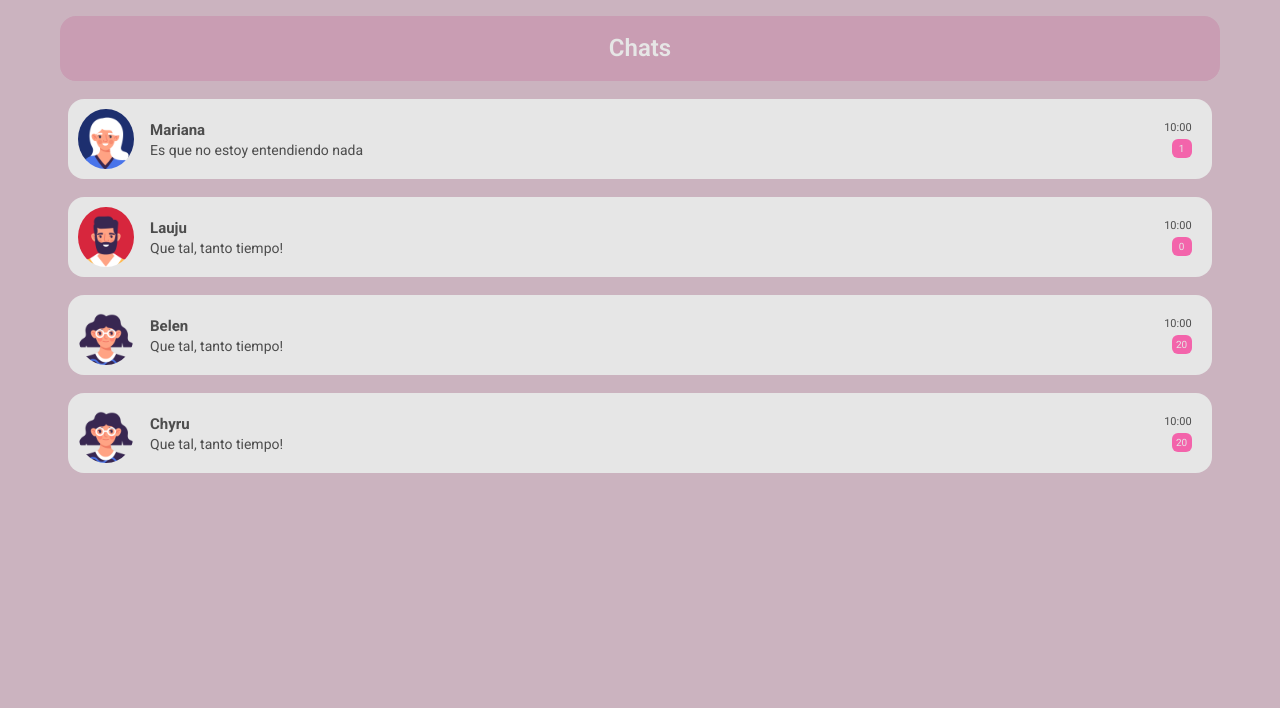
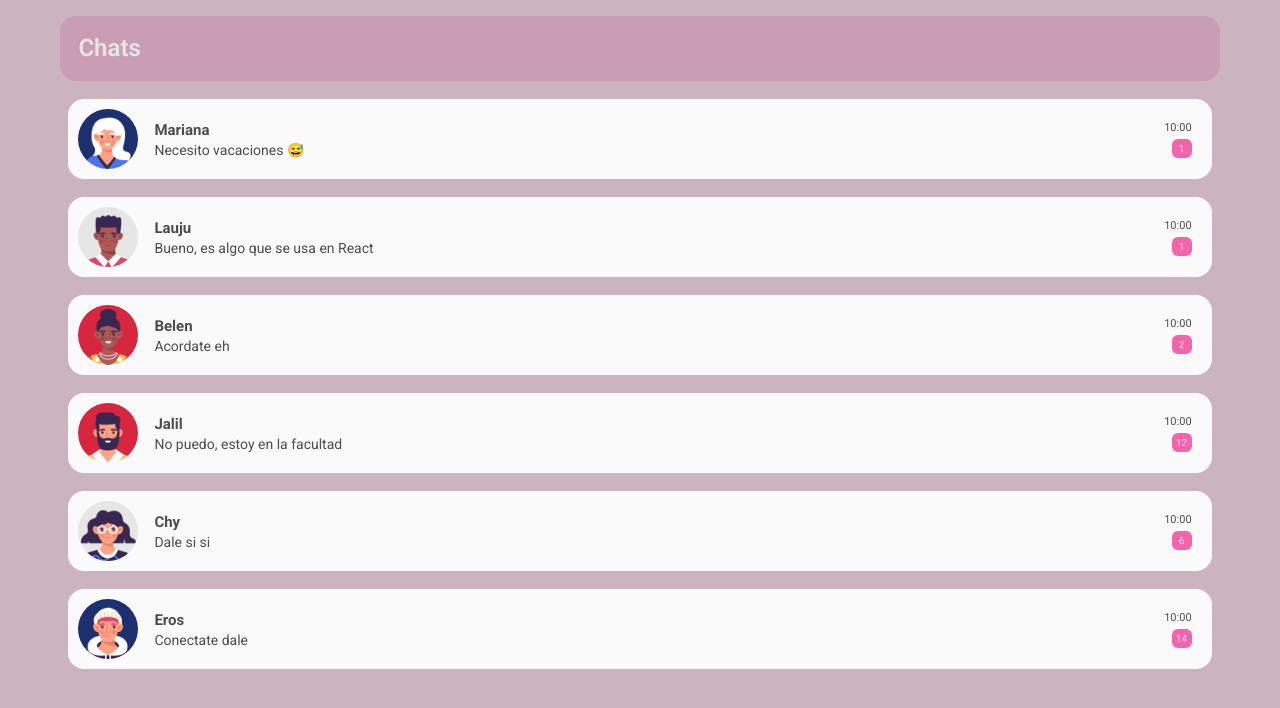
Before and after one commit to marianahokama/hokama_final, a React (Vite) app: page / in a window 1280 px wide. Shown: the top 708 px of the page. Built offline with nearby package versions, Linux system fonts and the light colour scheme.

Commit message:
actualizacion

```diff
--- a/src/Component/ContactItem/ContactItem.css
+++ b/src/Component/ContactItem/ContactItem.css
@@ -19,13 +19,17 @@
 .card-icon {
     display: flex;
     border-radius: 50%;
-    width: 60px;
+    min-width: 60px;
     height: 60px;
     background-color: black;
     overflow: hidden;
     justify-content: center;
 
+
 }
+
+
+
 
 .contenedor-card-icons {
     flex-direction: column;
@@ -55,7 +59,7 @@
     align-items: center;
     gap: 16px;
     min-height: 40px;
-    background-color: #e6e6e6;
+    background-color: #fafafa;
 
     width: 90%;
     border-radius: 16px;
--- a/src/Component/ContactList/ContactList.css
+++ b/src/Component/ContactList/ContactList.css
@@ -18,7 +18,7 @@
     width: 90%;
     border-radius: 16px;
     display: flex;
-    justify-content: space-around
+
 }
 
 .chat-header h2 {
--- /dev/null
+++ b/src/Screens/ContactDetailScreen/ContactDetailScreen.css
@@ -0,0 +1,99 @@
+@import url('https://fonts.googleapis.com/css2?family=Roboto:ital,wght@0,100..900;1,100..900&display=swap');
+
+.contact-img {
+    display: flex;
+    border-radius: 50%;
+    width: 60px;
+    height: 60px;
+    overflow: hidden;
+    justify-content: center;
+    align-items: center;
+}
+
+.contact-detail {
+    display: flex;
+    flex-direction: column;
+    align-items: center;
+
+    margin-top: 20px;
+    width: 90%;
+ background-color: #dabbc7;
+    padding: 10px;
+    border-radius: 16px;
+    border: 1px solid #c99db3;
+}
+
+.contact-name-profile {
+    font-size: 22px;
+    font-weight: bold;
+    color: #4d4d4d;
+    text-align: center;
+    font-family: 'Roboto', sans-serif;
+
+}
+
+.contact-last-time {
+    font-size: 16px;
+    color: #4d4d4d;
+    text-align: center;
+    margin-top: 0px;
+    font-family: 'Roboto', sans-serif;
+
+}
+
+.contact-detail-screen {
+    display: flex;
+    flex-direction: column;
+    align-items: center;
+    background-color: #dabbc7;
+    font-family: 'Roboto', sans-serif;
+    padding: 0px;
+    width: 100%;
+    height: 100vh;
+
+}
+
+
+
+
+.contact-status-screen {
+    display: flex;
+    flex-direction: column;
+    align-items: center;
+
+    margin-top: 20px;
+    width: 90%;
+ background-color: #dabbc7;
+    padding: 10px;
+    border-radius: 16px;
+    border: 1px solid #c99db3;
+}
+
+.contact-about {
+    font-size: 16px;
+    color: #4d4d4d;
+    text-align: center;
+    margin-top: 10px;
+    font-family: 'Roboto', sans-serif;
+}
+
+.botones {
+    display: flex;
+    flex-direction: row;
+    justify-content: center;
+    gap: 10px;
+    margin-top: 20px;
+}
+
+.contact-button {
+    background-color: #ec407a;
+        border: 1px solid #c99db3;
+    color: #4d4d4d;
+    padding: 0.5rem 1rem;
+    border-radius: 20px;
+    text-decoration: none;
+    font-size: 14px;
+    transition: background-color 0.3s ease;
+    cursor: pointer;
+    text-align: center;
+}
--- a/src/Screens/ContactDetailScreen/ContactDetailScreen.jsx
+++ b/src/Screens/ContactDetailScreen/ContactDetailScreen.jsx
@@ -2,10 +2,15 @@ import React, { useContext, useEffect } from 'react'
 import { useParams } from 'react-router'
 import { ContactDetailContext } from '../../Context/ContactDetailContext'
 import LoaderSpinner from '../../Component/LoaderSpinner/LoaderSpinner'
+import './ContactDetailScreen.css'
+
+
 
 export default function ContactDetailScreen() {
-    const {contact_id} = useParams()
-    const {loadContact, contact_detail, isLoadingContactDetail} = useContext(ContactDetailContext)
+    const { contact_id } = useParams()
+    const { loadContact, contact_detail, isLoadingContactDetail } = useContext(ContactDetailContext)
+
+
     useEffect(
         () => {
             loadContact(contact_id)
@@ -13,12 +18,35 @@ export default function ContactDetailScreen() {
         [contact_id]
     )
 
-    if(isLoadingContactDetail){
-        return <LoaderSpinner/>
+    if (isLoadingContactDetail) {
+        return <LoaderSpinner />
     }
     return (
-        <div>
-            <h1>{contact_detail.name}</h1>
+
+
+        <div className="contact-detail-screen">
+
+            <div className="contact-detail">
+
+                <img src={contact_detail.img} className="contact-img" />
+                <h1 className="contact-name">{contact_detail.name} </h1 >
+                <p className="contact-last-time">Ultima conexion: {contact_detail.last_time_connected} hs</p>
+
+            </div>
+
+
+            <div className="contact-status-screen">
+                <h1 className="contact-about">About: <br />{contact_detail.about} </h1 >
+
+            </div>
+
+            <div className="botones">
+
+<div className="contact-button">Llamar</div>
+<div className="contact-button">Video</div>
+<div className="contact-button">Buscar</div>
+            </div>
+
         </div>
     )
 }
--- a/src/Screens/HomeScreen/HomeScreen.css
+++ b/src/Screens/HomeScreen/HomeScreen.css
@@ -69,9 +69,16 @@
   border-radius: 50%;
   width: 60px;
   height: 60px;
-    background-color: black;
+
   overflow: hidden;
   justify-content: center;
+  align-items: center;
+}
+
+.contact-img img {
+  width: auto;
+  height: 100%;
+  object-fit: cover;
 }
 
 .contact-info {
--- a/src/Screens/HomeScreen/HomeScreen.jsx
+++ b/src/Screens/HomeScreen/HomeScreen.jsx
@@ -42,8 +42,8 @@ export default function HomeScreen() {
 
 
         <div className="contact-img">
-          <Link to={`/contacts/${contact_id}/detail`} className="contact-link">
-            <img src={'/img/img-profile-1.png'} alt={contact.name} />
+          <Link to={`/contacts/${contact_id}/detail`} className="contact-link contact-img" >
+            <img src={`/img/img-profile-${contact_id}.png`} alt={contact.name} />
 
           </Link>
         </div>
--- a/src/data/contact-mook.js
+++ b/src/data/contact-mook.js
@@ -6,9 +6,10 @@ const mook_data = {
             name: 'Mariana',
             last_time_connected: '14:19',
             img: '/img/img-profile-1.png',
+            about: '🖤 Me quiero morir 🖤',
             last_message: {
                 id: 1,
-                text: 'Es que no estoy entendiendo nada'
+                text: 'Necesito vacaciones 😅'
             },
             unread_messages: 1,
             messages: [
@@ -49,60 +50,215 @@ const mook_data = {
             id: 2,
             name: 'Lauju',
             last_time_connected: '15:19',
-            img: "/img/img-profile-4.png",
+            img: "/img/img-profile-2.png",
+                        about: '🎮🐕‍🦺',
             last_message: {
                 id: 1,
-                text: 'Que tal, tanto tiempo!'
+                text: 'Bueno, es algo que se usa en React'
             },
-            unread_messages: 0,
+            unread_messages: 1,
             messages: [
                 {
-                    emisor: 'USUARIO',
-                    hora: '23:11',
-                    id: 2,
+                    emisor: 'Lauju',
+                    hora: '23:09',
+                    id: 1,
                     texto: 'Si, hoy aprendi estados',
                     status: 'visto'
                 },
+
+                {
+                    emisor: 'YO',
+                    hora: '23:10',
+                    id: 2,
+                    texto: 'Despues explicame como es eso de los estados',
+                    status: 'visto'
+                },
+
+
+                {
+                    emisor: 'YO',
+                    hora: '23:11',
+                    id: 3,
+                    texto: 'No se que es eso',
+                    status: 'visto'
+                },
+
+
+
+                {
+                    emisor: 'Lauju',
+                    hora: '23:15',
+                    id: 4,
+                    texto: 'Bueno, es algo que se usa en React',
+                    status: 'visto'
+                },
+
             ]
         },
         {
             id: 3,
             name: 'Belen',
             last_time_connected: '17:19',
-            img: "/img/img-profile-5.png",
+            img: "/img/img-profile-3.png",
+            about: '🖤🖤🖤',
             last_message: {
                 id: 1,
-                text: 'Que tal, tanto tiempo!'
+                text: 'Acordate eh'
             },
-            unread_messages: 20,
+            unread_messages: 2,
             messages: [
                 {
                     emisor: 'YO',
-                    hora: '23:12',
+                    hora: '00:12',
+                    id: 1,
+                    texto: 'Que hacemos mañana?',
+                    status: 'visto'
+                },
+
+
+                {
+                    emisor: 'Belen',
+                    hora: '00:15',
+                    id: 2,
+                    texto: 'Vamos a la plaza',
+                    status: 'visto'
+                },
+
+                {
+                    emisor: 'Belen',
+                    hora: '00:15',
                     id: 3,
-                    texto: 'Eso que significa 🤓?',
-                    status: 'no-visto'
+                    texto: 'A tomar unos mates',
+                    status: 'visto'
+                },
+
+
+                {
+                    emisor: 'Belen',
+                    hora: '00:15',
+                    id: 4,
+                    texto: 'Acordate eh',
+                    status: 'visto'
                 },
             ]
         },
 
         {
             id: 4,
-            name: 'Chyru',
+            name: 'Jalil',
+            last_time_connected: '13:19',
+             about: '👾👽👾👽',
+            img: "/img/img-profile-4.png",
+            last_message: {
+                id: 1,
+                text: 'No puedo, estoy en la facultad'
+            },
+            unread_messages: 12,
+            messages: [
+                {
+                    emisor: 'Jalil',
+                    hora: '13:12',
+                    id: 1,
+                    texto: 'Decile a Lauju que me pase el codigo',
+                    status: 'visto'
+                },
+
+
+                {
+                    emisor: 'YO',
+                    hora: '13:26',
+                    id: 2,
+                    texto: 'Decile vos',
+                    status: 'visto'
+                },
+
+
+                {
+                    emisor: 'Jalil',
+                    hora: '13:52',
+                    id: 1,
+                    texto: 'No puedo, estoy en la facultad',
+                    status: 'visto'
+                },
+            ]
+        },
+
+        {
+            id: 5,
+            name: 'Chy',
             last_time_connected: '17:19',
             img: "/img/img-profile-5.png",
+            about: 'mcr 2026 👀',
             last_message: {
                 id: 1,
-                text: 'Que tal, tanto tiempo!'
+                text: 'Dale si si'
             },
-            unread_messages: 20,
+            unread_messages: 6,
             messages: [
                 {
                     emisor: 'YO',
+                    hora: '18:15',
+                    id: 1,
+                    texto: 'El libro',
+                    status: 'nvisto'
+                },
+
+
+                                {
+                    emisor: 'YO',
+                    hora: '18:16',
+                    id: 2,
+                    texto: 'Te lo llevo mañana',
+                    status: 'visto'
+                },
+
+
+                                                {
+                    emisor: 'Chy',
+                    hora: '18:17',
+                    id: 3,
+                    texto: 'Dale si si',
+                    status: 'no-visto'
+                },
+            ]
+        },
+
+
+        {
+            id: 6,
+            name: 'Eros',
+            last_time_connected: '20:19',
+            about: '🎮jueguitos si si 🎮',
+            img: "/img/img-profile-6.png",
+            last_message: {
+                id: 1,
+                text: 'Conectate dale'
+            },
+            unread_messages: 14,
+            messages: [
+                {
+                    emisor: 'Eros',
                     hora: '23:12',
-                    id: 4,
-                    texto: 'Eso que significa 🤓?',
-                    status: 'no-visto'
+                    id: 1,
+                    texto: 'Cuando te conectas?',
+                    status: 'visto'
+                },
+
+                                {
+                    emisor: 'Eros',
+                    hora: '23:12',
+                    id: 2,
+                    texto: 'Tenemos que jugar',
+                    status: 'visto'
+                },
+
+
+                                {
+                    emisor: 'Eros',
+                    hora: '23:12',
+                    id: 6,
+                    texto: 'Conectate dale',
+                    status: 'visto'
                 },
             ]
         }
```
Also changed, not shown: 1 other file (tests, documents, lock files or other folders). Lines whose indentation alone changed are shown as unchanged.
